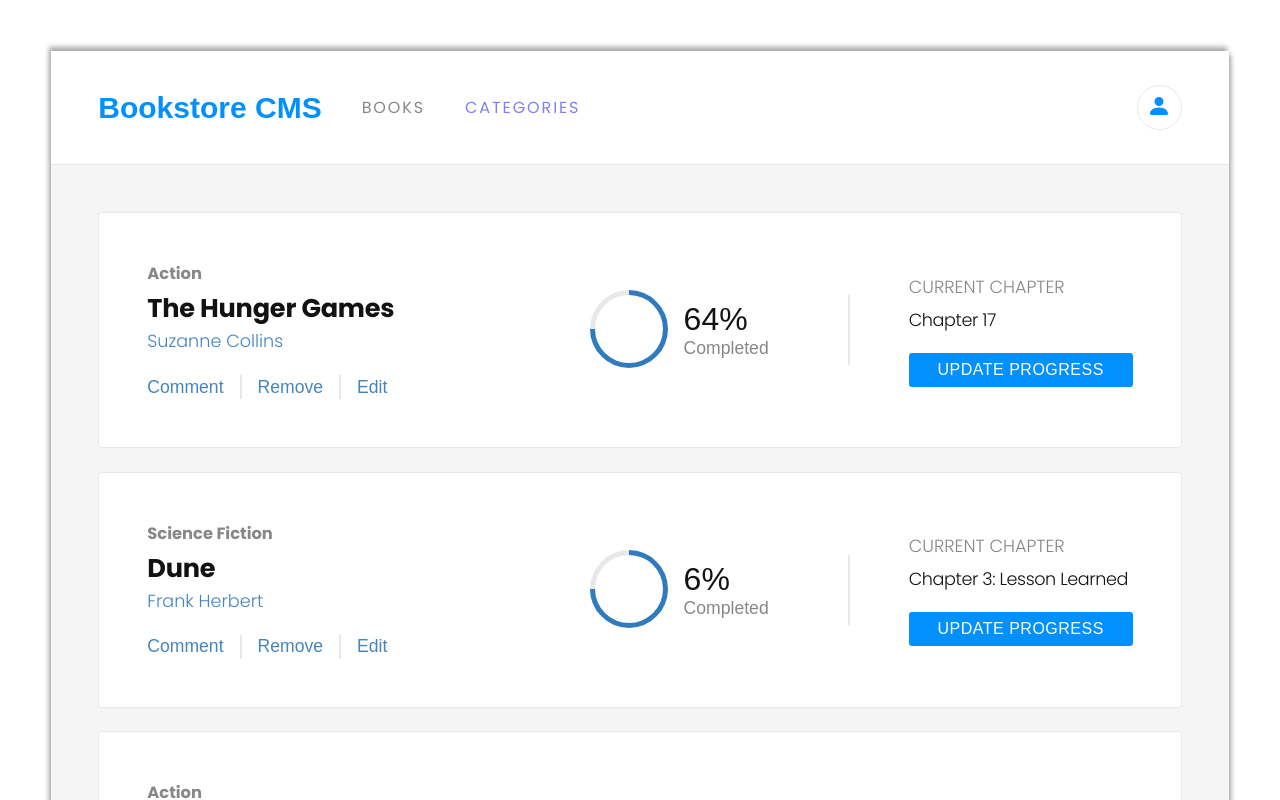
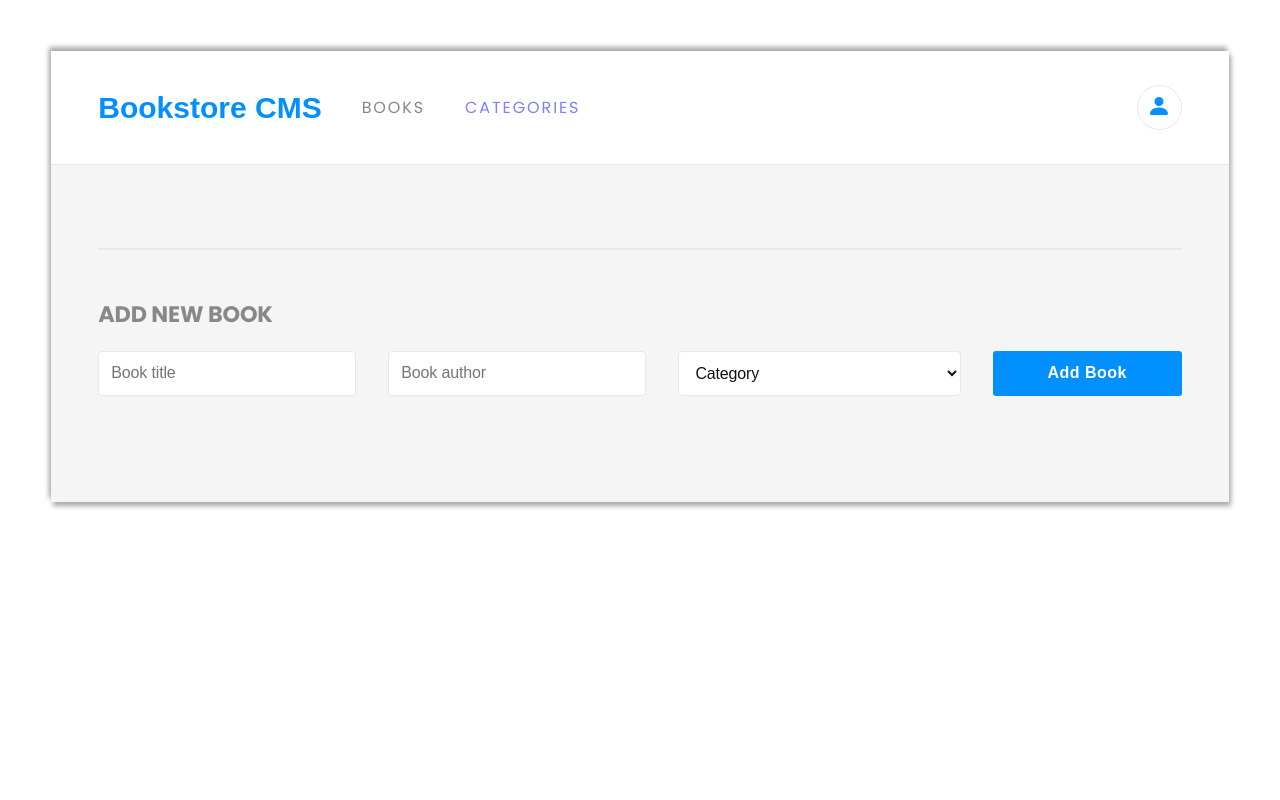
Before and after one commit to AhmadiGu/BookStore, a React (Create React App) app: page / in a window 1280 px wide. Shown: the top 800 px of the page. Built offline with nearby package versions, Linux system fonts and the light colour scheme.

Commit message:
conect the react to companents

```diff
--- a/src/components/Book.js
+++ b/src/components/Book.js
@@ -1,9 +1,13 @@
 import React from 'react';
+import { useDispatch } from 'react-redux';
+import { removeBook } from '../redux/book/book';
 
 const Book = ({ book }) => {
   const {
-    category, title, author, progress, currentChapter,
+    id, category, title, author, progress = '0', currentChapter = 'Chapter 1',
   } = book;
+
+  const dispatch = useDispatch();
   return (
 
     <div className="books">
@@ -14,7 +18,7 @@ const Book = ({ book }) => {
         <div className="actions">
           <button type="button" className="btn comment"> Comment</button>
           <div className="btn-divider" />
-          <button type="button" className="btn remove"> Remove</button>
+          <button type="button" className="btn remove" onClick={() => dispatch(removeBook(id))}> Remove</button>
           <div className="btn-divider" />
           <button type="button" className="btn edit"> Edit</button>
 
--- a/src/components/pages/Books.js
+++ b/src/components/pages/Books.js
@@ -1,37 +1,11 @@
 import React from 'react';
-import { v4 as uuidv4 } from 'uuid';
+
+import { useSelector } from 'react-redux';
 import Book from '../Book';
 import AddBook from '../AddBook';
 
 const Books = () => {
-  const books = [
-
-    {
-      id: uuidv4(),
-      title: 'The Hunger Games',
-      author: 'Suzanne Collins',
-      category: 'Action',
-      currentChapter: 'Chapter 17',
-      progress: 64,
-    },
-    {
-      id: uuidv4(),
-      title: 'Dune',
-      author: 'Frank Herbert',
-      category: 'Science Fiction',
-      currentChapter: 'Chapter 3: Lesson Learned',
-      progress: 6,
-    },
-    {
-      id: uuidv4(),
-      title: 'Capital in the Twenty-First Century',
-      author: 'Suzanne Collins',
-      category: 'Action',
-      currentChapter: 'Chapter 17',
-      progress: 0,
-    },
-  ];
-
+  const books = useSelector((state) => state.books.books);
   return (
     <>
       {
```
